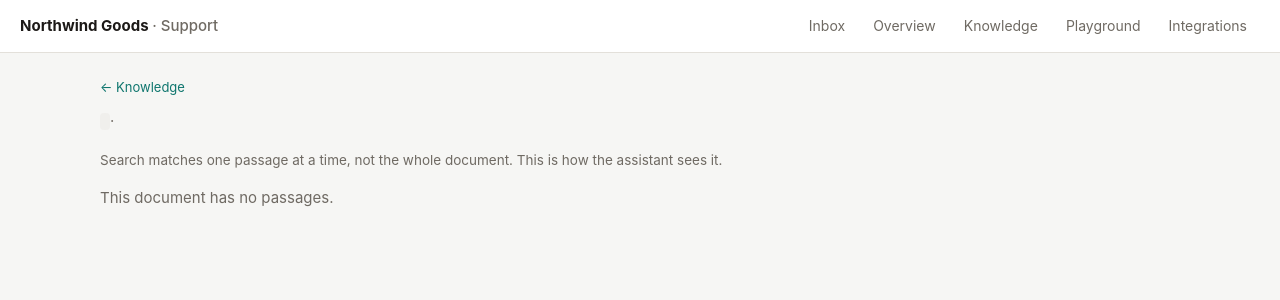
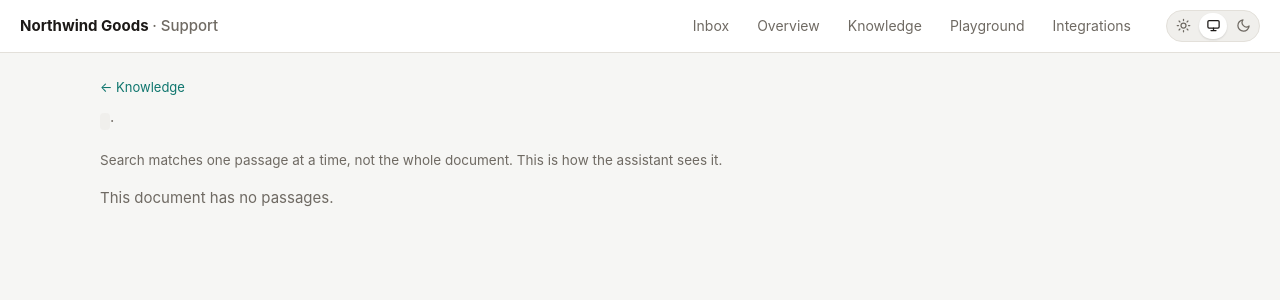
Before and after one commit to praneeeth/support-agent, a FastAPI app: template app/portal/templates/admin_document.html in a window 1280 px wide. Shown: the top 300 px of the page. Run offline with FastAPI, Linux system fonts and the light colour scheme; the template is opened without the code that fills it, so the values that code supplies are empty.

Commit message:
Deliver staff replies to customers; add light/dark theme switch
Staff replies went to an in-memory RecordingSender and the widget never
polled, so a customer never saw a human's reply. The inbox now routes
each reply by channel (web chat: stored transcript the widget polls via
GET /chat/messages; WhatsApp: Graph API; unconnected channel: 503, and
nothing is recorded). Portal gets a Light/System/Dark switch; the
widget gets a light/dark toggle. Both remember the choice.

Co-Authored-By: Claude Opus 5.5 <noreply@anthropic.com>

```diff
--- a/app/channels/static/widget.js
+++ b/app/channels/static/widget.js
@@ -4,13 +4,18 @@
    from tool results. This file renders those blocks. A card is never parsed out of prose, so
    what a card shows is exactly what the order or product data said.
 
-   Session id lives in sessionStorage so a refresh keeps the conversation. */
+   Session id lives in sessionStorage so a refresh keeps the conversation. After a handoff the
+   widget polls for staff replies. The visitor's light/dark choice lives in localStorage. */
 (function () {
   "use strict";
 
   var CFG = __CONFIG__;
   var base = (document.currentScript && document.currentScript.src || "").replace(/\/chat\/widget\.js.*$/, "");
   var KEY = "sa_session";
+  var THEME_KEY = "sa_theme";
+  var SEEN_KEY = "sa_seen";
+  var LIVE_KEY = "sa_live";
+  var POLL_MS = 4000;
   var sid;
   try {
     sid = sessionStorage.getItem(KEY);
@@ -40,8 +45,9 @@
   var css =
     ".sa-root{" + light + "--sa-accent:" + CFG.accent + ";--sa-on-accent:" + inkFor(CFG.accent) + ";" +
       "font:15px/1.55 -apple-system,BlinkMacSystemFont,'Segoe UI',system-ui,sans-serif}" +
-    (CFG.theme === "dark" ? ".sa-root{" + dark + "}" : "") +
-    (CFG.theme === "auto" ? "@media (prefers-color-scheme:dark){.sa-root{" + dark + "}}" : "") +
+    // An explicit choice (the visitor's, else the client's setting) wins; otherwise follow the OS.
+    ".sa-root.sa-dark{" + dark + "}" +
+    "@media (prefers-color-scheme:dark){.sa-root:not(.sa-light){" + dark + "}}" +
 
     ".sa-btn{position:fixed;" + side + ":20px;bottom:20px;width:58px;height:58px;border-radius:50%;border:0;" +
       "background:var(--sa-accent);color:var(--sa-on-accent);cursor:pointer;display:flex;align-items:center;" +
@@ -73,6 +79,10 @@
     ".sa-title span{display:block;font-size:12px;opacity:.85;white-space:nowrap;overflow:hidden;text-overflow:ellipsis}" +
     ".sa-x{background:transparent;border:0;color:inherit;font-size:22px;line-height:1;cursor:pointer;opacity:.85;padding:2px 4px}" +
     ".sa-x:hover{opacity:1}" +
+    ".sa-theme{background:transparent;border:0;color:inherit;cursor:pointer;opacity:.85;padding:4px;display:flex;border-radius:6px}" +
+    ".sa-theme:hover{opacity:1}" +
+    ".sa-theme svg{width:17px;height:17px}" +
+    ".sa-who{font-size:11px;font-weight:600;color:var(--sa-muted);margin:0 4px 3px}" +
 
     ".sa-log{flex:1;overflow-y:auto;padding:14px;display:flex;flex-direction:column;gap:2px}" +
     // Without this, a tall card is squeezed to nothing once the log overflows.
@@ -151,6 +161,8 @@
 
   var CHAT_ICON = '<svg viewBox="0 0 24 24" fill="none" stroke="currentColor" stroke-width="2" stroke-linecap="round" stroke-linejoin="round"><path d="M21 11.5a8.4 8.4 0 0 1-9 8.4 8.8 8.8 0 0 1-3.9-.9L3 20.5l1.6-4.8A8.4 8.4 0 0 1 12 3.1a8.4 8.4 0 0 1 9 8.4z"/></svg>';
   var SEND_ICON = '<svg viewBox="0 0 24 24" fill="none" stroke="currentColor" stroke-width="2" stroke-linecap="round" stroke-linejoin="round"><path d="M22 2 11 13"/><path d="m22 2-7 20-4-9-9-4 20-7z"/></svg>';
+  var SUN_ICON = '<svg viewBox="0 0 24 24" fill="none" stroke="currentColor" stroke-width="2" stroke-linecap="round" stroke-linejoin="round"><circle cx="12" cy="12" r="4"/><path d="M12 2v2M12 20v2M4.9 4.9l1.4 1.4M17.7 17.7l1.4 1.4M2 12h2M20 12h2M4.9 19.1l1.4-1.4M17.7 6.3l1.4-1.4"/></svg>';
+  var MOON_ICON = '<svg viewBox="0 0 24 24" fill="none" stroke="currentColor" stroke-width="2" stroke-linecap="round" stroke-linejoin="round"><path d="M21 12.8A9 9 0 1 1 11.2 3a7 7 0 0 0 9.8 9.8z"/></svg>';
   var PERSON_ICON = '<svg viewBox="0 0 24 24" fill="none" stroke="currentColor" stroke-width="2" stroke-linecap="round" stroke-linejoin="round"><path d="M20 21v-2a4 4 0 0 0-4-4H8a4 4 0 0 0-4 4v2"/><circle cx="12" cy="7" r="4"/></svg>';
 
   var btn = document.createElement("button");
@@ -168,6 +180,7 @@
     '<div class="sa-head">' +
       '<div class="sa-avatar">' + (CFG.logo ? '<img src="' + CFG.logo + '" alt="">' : esc(CFG.brand.charAt(0).toUpperCase())) + '</div>' +
       '<div class="sa-title"><b></b><span></span></div>' +
+      '<button class="sa-theme" type="button"></button>' +
       '<button class="sa-x" aria-label="Close chat">×</button>' +
     '</div>' +
     '<div class="sa-log" aria-live="polite"></div>' +
@@ -185,8 +198,16 @@
   var form = panel.querySelector(".sa-form");
   var input = panel.querySelector("input");
   var send = panel.querySelector('button[type="submit"]');
+  var themeBtn = panel.querySelector(".sa-theme");
   var greeted = false;
   var unread = 0;
+
+  function store(area, key, value) {
+    try { if (value === null) area.removeItem(key); else area.setItem(key, value); } catch (e) { /* private mode */ }
+  }
+  function recall(area, key) {
+    try { return area.getItem(key); } catch (e) { return null; }
+  }
 
   function esc(s) {
     return String(s === undefined || s === null ? "" : s)
@@ -204,11 +225,42 @@
     return el;
   }
 
+  /* ---------- light / dark ---------- */
+
+  var OS_DARK = window.matchMedia ? window.matchMedia("(prefers-color-scheme: dark)") : null;
+
+  function applyTheme(choice) {
+    root.classList.toggle("sa-dark", choice === "dark");
+    root.classList.toggle("sa-light", choice === "light");
+    var isDark = choice === "dark" || (choice !== "light" && !!(OS_DARK && OS_DARK.matches));
+    themeBtn.innerHTML = isDark ? SUN_ICON : MOON_ICON;
+    themeBtn.setAttribute("aria-label", isDark ? "Switch to light theme" : "Switch to dark theme");
+    themeBtn.title = themeBtn.getAttribute("aria-label");
+    return isDark;
+  }
+
+  var theme = recall(localStorage, THEME_KEY) || CFG.theme;
+  var showingDark = applyTheme(theme);
+  themeBtn.addEventListener("click", function () {
+    theme = showingDark ? "light" : "dark";
+    store(localStorage, THEME_KEY, theme);
+    showingDark = applyTheme(theme);
+  });
+  if (OS_DARK && OS_DARK.addEventListener) {
+    OS_DARK.addEventListener("change", function () { showingDark = applyTheme(theme); });
+  }
+
   /* ---------- rendering ---------- */
 
   function textRow(text, who, sources) {
     var row = document.createElement("div");
     row.className = "sa-row " + (who === "me" ? "me sa-me" : who === "note" ? "sa-note" : "sa-bot");
+    if (who === "staff") {
+      var label = document.createElement("div");
+      label.className = "sa-who";
+      label.textContent = CFG.brand + " team";
+      row.appendChild(label);
+    }
     var msg = document.createElement("div");
     msg.className = "sa-msg";
     msg.textContent = text;
@@ -346,6 +398,47 @@
     if (ev.key === "Escape" && panel.classList.contains("open")) toggle(false);
   });
 
+  /* ---------- staff replies ---------- */
+
+  // A person replies from the inbox at any time, so once a chat is handed over the widget asks for
+  // anything new. It stops when the ticket is closed and the assistant has the chat back.
+  var seen = parseInt(recall(sessionStorage, SEEN_KEY) || "0", 10) || 0;
+  var timer = null;
+
+  function notify() {
+    if (!panel.classList.contains("open")) { unread += 1; badge.textContent = unread; badge.classList.add("on"); }
+  }
+
+  function poll() {
+    if (document.hidden) return;
+    fetch(base + "/chat/messages?session_id=" + encodeURIComponent(sid) + "&after=" + seen)
+      .then(function (r) { return r.ok ? r.json() : null; })
+      .then(function (data) {
+        if (!data) return;
+        (data.messages || []).forEach(function (m) {
+          if (m.id <= seen) return;
+          seen = m.id;
+          textRow(m.text, "staff");
+          notify();
+        });
+        store(sessionStorage, SEEN_KEY, String(seen));
+        if (data.mode === "bot") stopPolling();
+      })
+      .catch(function () { /* next tick retries */ });
+  }
+
+  function startPolling() {
+    store(sessionStorage, LIVE_KEY, "1");
+    if (!timer) timer = setInterval(poll, POLL_MS);
+  }
+
+  function stopPolling() {
+    store(sessionStorage, LIVE_KEY, null);
+    if (timer) { clearInterval(timer); timer = null; }
+  }
+
+  if (recall(sessionStorage, LIVE_KEY)) startPolling();
+
   function ask(text) {
     textRow(text, "me");
     send.disabled = true;
@@ -364,8 +457,12 @@
       })
       .then(function (data) {
         waiting.remove();
+        // "silent" means a person owns the chat. Once they've spoken, the holding note is noise.
+        var human = data.handed_off || data.kind === "silent";
+        if (human) startPolling();
+        if (data.kind === "silent" && seen > 0) return;
         reveal(render(data.blocks, data.text, data.handed_off));
-        if (!panel.classList.contains("open")) { unread += 1; badge.textContent = unread; badge.classList.add("on"); }
+        notify();
       })
       .catch(function (err) {
         waiting.remove();
--- a/app/handoff/routes.py
+++ b/app/handoff/routes.py
@@ -13,16 +13,16 @@ from fastapi.security import HTTPBasic, HTTPBasicCredentials
 from sqlalchemy import func, or_, select
 from sqlalchemy.orm import Session, joinedload
 
+from app.channels.outbound import ChannelUnavailable, build_router
 from app.config import get_settings
 from app.db import get_session
 from app.handoff.models import Channel, Conversation, EscalationReason, Ticket, TicketStatus
-from app.handoff.sender import OutboundSender, RecordingSender
+from app.handoff.sender import OutboundSender
 from app.handoff.service import TicketClosed, close_ticket, staff_reply
 from app.portal import labels
 from app.portal.templates_env import templates
 
 _basic = HTTPBasic()
-_default_sender = RecordingSender()
 
 # Offered above the reply box. Wording a support agent would actually send.
 SNIPPETS = [
@@ -62,8 +62,8 @@ def require_htmx(request: Request) -> None:
 
 
 def get_sender() -> OutboundSender:
-    """Replaced by the channel router once channel modules exist."""
-    return _default_sender
+    """Deliver on the conversation's own channel."""
+    return build_router(get_settings())
 
 
 SessionDep = Annotated[Session, Depends(get_session)]
@@ -186,6 +186,10 @@ def reply(
         staff_reply(session, ticket.id, text, sender)
     except TicketClosed as exc:
         raise HTTPException(status.HTTP_409_CONFLICT, "Ticket is closed") from exc
+    except ChannelUnavailable as exc:
+        raise HTTPException(
+            status.HTTP_503_SERVICE_UNAVAILABLE, "Replies on this channel aren't connected yet"
+        ) from exc
     except ValueError as exc:
         raise HTTPException(status.HTTP_400_BAD_REQUEST, str(exc)) from exc
     return templates.TemplateResponse(request, "_transcript.html", {"ticket": ticket})
--- a/app/portal/templates/base.html
+++ b/app/portal/templates/base.html
@@ -4,6 +4,10 @@
   <meta charset="utf-8">
   <meta name="viewport" content="width=device-width, initial-scale=1">
   <title>{% block title %}Inbox{% endblock %} · {{ brand }}</title>
+  <script>
+    /* Before first paint, so a chosen theme never flashes the other one. */
+    try { var t = localStorage.getItem("portal-theme"); if (t === "light" || t === "dark") document.documentElement.dataset.theme = t; } catch (e) {}
+  </script>
   <script src="/static/htmx-2.0.4.min.js"></script>
   <link rel="stylesheet" href="/static/portal.css">
 </head>
@@ -17,7 +21,31 @@
       <a href="/admin/playground" class="{{ 'on' if section == 'playground' }}">Playground</a>
       <a href="/admin/integrations" class="{{ 'on' if section == 'integrations' }}">Integrations</a>
     </nav>
+    <div class="theme-switch" role="group" aria-label="Theme">
+      <button type="button" data-theme-set="light" aria-pressed="false" title="Light theme" aria-label="Light theme"><svg viewBox="0 0 24 24" fill="none" stroke="currentColor" stroke-width="2" stroke-linecap="round" aria-hidden="true"><circle cx="12" cy="12" r="4"/><path d="M12 2v2M12 20v2M4.9 4.9l1.4 1.4M17.7 17.7l1.4 1.4M2 12h2M20 12h2M4.9 19.1l1.4-1.4M17.7 6.3l1.4-1.4"/></svg></button>
+      <button type="button" data-theme-set="system" aria-pressed="false" title="Match system" aria-label="Match system"><svg viewBox="0 0 24 24" fill="none" stroke="currentColor" stroke-width="2" stroke-linecap="round" stroke-linejoin="round" aria-hidden="true"><rect x="3" y="4" width="18" height="12" rx="2"/><path d="M8 20h8M12 16v4"/></svg></button>
+      <button type="button" data-theme-set="dark" aria-pressed="false" title="Dark theme" aria-label="Dark theme"><svg viewBox="0 0 24 24" fill="none" stroke="currentColor" stroke-width="2" stroke-linecap="round" stroke-linejoin="round" aria-hidden="true"><path d="M21 12.8A9 9 0 1 1 11.2 3a7 7 0 0 0 9.8 9.8z"/></svg></button>
+    </div>
   </header>
   <main>{% block content %}{% endblock %}</main>
+  <script>
+    (function () {
+      var html = document.documentElement;
+      var buttons = document.querySelectorAll("[data-theme-set]");
+      function mark() {
+        var current = html.dataset.theme || "system";
+        buttons.forEach(function (b) { b.setAttribute("aria-pressed", String(b.dataset.themeSet === current)); });
+      }
+      buttons.forEach(function (b) {
+        b.addEventListener("click", function () {
+          var choice = b.dataset.themeSet;
+          if (choice === "system") delete html.dataset.theme; else html.dataset.theme = choice;
+          try { if (choice === "system") localStorage.removeItem("portal-theme"); else localStorage.setItem("portal-theme", choice); } catch (e) {}
+          mark();
+        });
+      });
+      mark();
+    })();
+  </script>
 </body>
 </html>
--- a/app/static/portal.css
+++ b/app/static/portal.css
@@ -21,10 +21,26 @@
   --series-handled: #5aa79d;
   --series-escalated: #0b5f58;
   --radius: 10px;
+  color-scheme: light;
+}
+
+/* Dark palette. An explicit choice from the theme switch (data-theme on <html>) wins;
+   with no choice, follow the operating system. */
+:root[data-theme="dark"] {
+  color-scheme: dark;
+  --accent: #2dd4bf; --accent-soft: #113b37; --on-accent: #06211d;
+  --page: #17181a; --surface: #202225; --sunk: #2a2d31;
+  --ink: #f1f0ee; --ink-soft: #a3a09b; --line: #34373c; --line-strong: #474b52;
+  --info: #9dbafb;   --info-bg: #1b2740;
+  --warn: #f0c07a;   --warn-bg: #3a2c14;
+  --urgent: #f5a9a2; --urgent-bg: #3d1e1c;
+  --ok: #86dfc2;     --ok-bg: #123329;
+  --series-handled: #7fd7c8;
+  --series-escalated: #1f8b7d;
 }
 
 @media (prefers-color-scheme: dark) {
-  :root {
+  :root:not([data-theme="light"]) {
     color-scheme: dark;
     --accent: #2dd4bf; --accent-soft: #113b37; --on-accent: #06211d;
     --page: #17181a; --surface: #202225; --sunk: #2a2d31;
@@ -69,6 +85,22 @@ h2 { font-size: 15px; margin: 0 0 10px; }
 }
 .tabs a:hover { color: var(--ink); }
 .tabs a.on { color: var(--ink); border-bottom-color: var(--accent); font-weight: 600; }
+
+/* ---------- theme switch ---------- */
+
+.theme-switch {
+  display: inline-flex; padding: 2px; gap: 2px; flex: 0 0 auto;
+  border: 1px solid var(--line); border-radius: 999px; background: var(--sunk);
+}
+.theme-switch button {
+  display: inline-flex; align-items: center; justify-content: center;
+  width: 28px; height: 26px; padding: 0; border: 0; border-radius: 999px;
+  background: transparent; color: var(--ink-soft); cursor: pointer;
+}
+.theme-switch button:hover { color: var(--ink); }
+.theme-switch button[aria-pressed="true"] { background: var(--surface); color: var(--ink); box-shadow: 0 1px 2px rgba(0,0,0,.12); }
+.theme-switch button:focus-visible { outline: 2px solid var(--accent); outline-offset: 1px; }
+.theme-switch svg { width: 15px; height: 15px; }
 
 main { max-width: 1120px; margin: 0 auto; padding: 22px 20px 60px; }
 .head { display: flex; align-items: flex-start; justify-content: space-between; gap: 16px; margin-bottom: 18px; flex-wrap: wrap; }
```
Also changed, not shown: app/channels/outbound.py (added, +41 -0 lines), app/channels/webchat.py (+32 -1 lines), app/handoff/service.py (+17 -0 lines), tests/channels/test_outbound.py (added, +41 -0 lines), tests/channels/test_webchat.py (+48 -0 lines), tests/handoff/test_routes.py (+26 -0 lines).
